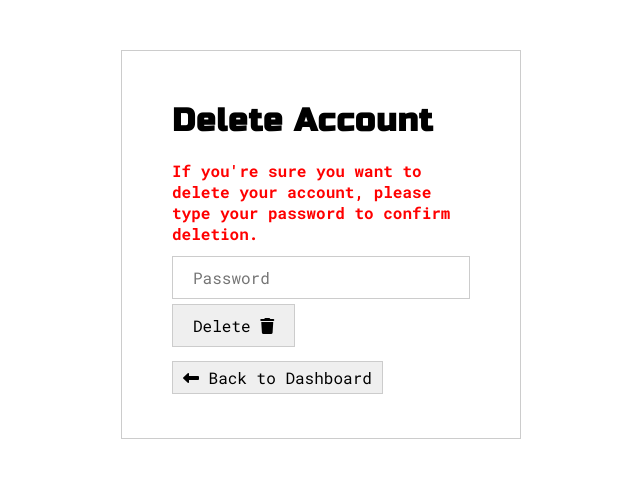
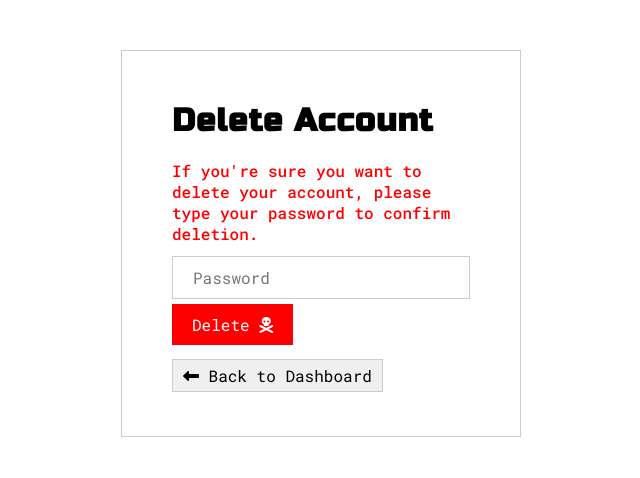
Before and after one commit to noobchirag69/PHP_Authentication, a PHP site: page /PHP_Authentication/delete-account.php in a window 1280 px wide. Shown: the part 60-538 px from the top of the page, without its empty margins (319-959 px from the left). Run offline with PHP 8.4, Linux system fonts and the light colour scheme; a user stored in the database is signed in.

Commit message:
Delete Page

```diff
--- a/delete-account.php
+++ b/delete-account.php
@@ -16,9 +16,9 @@ if (!isset($_SESSION['id']) && !isset($_SESSION['username']) && !isset($_SESSION
 	<div tabindex="0" class="wrapper">
 		<h1 tabindex="0">Delete Account</h1>
 		<form action="delete-account-check.php" method="POST">
-            <label for="password">If you're sure you want to delete your account, please type your password to confirm deletion.</label>
+			<label tabindex="0" for="password">If you're sure you want to delete your account, please type your password to confirm deletion.</label>
 			<input type="password" id="password" placeholder="Password" name="password" required />
-			<button type="submit" name="delete">Delete <i class="fa-solid fa-trash"></i></button>
+			<button id="delete" type="submit" name="delete">Delete <i class="fa-solid fa-skull-crossbones"></i></button>
 		</form>
 		<a class="option" href="dashboard.php"><i class="fa-solid fa-left-long"></i> Back to Dashboard</a>
 	</div>
--- a/styles/style.css
+++ b/styles/style.css
@@ -1,6 +1,6 @@
 /* Google Fonts */
 @import url("https://fonts.googleapis.com/css2?family=Russo+One&display=swap");
-@import url("https://fonts.googleapis.com/css2?family=Roboto+Mono:wght@400;700&display=swap");
+@import url("https://fonts.googleapis.com/css2?family=Roboto+Mono:wght@400;500;600;700&display=swap");
 
 /* Regular CSS */
 * {
@@ -59,7 +59,7 @@ td {
 
 .wrapper form label {
   color: red;
-  font-weight: bold;
+  font-weight: 500;
   display: block;
   margin-bottom: 7px;
 }
@@ -77,6 +77,16 @@ td {
   font-size: 16px;
   border: 1px solid #ccc;
   cursor: pointer;
+}
+
+.wrapper form button#delete {
+  background-color: red;
+  color: #fff;
+  border: none;
+}
+
+.wrapper form button#delete:hover {
+  background-color: rgb(235, 0, 0);
 }
 
 .wrapper form button:hover {
```
